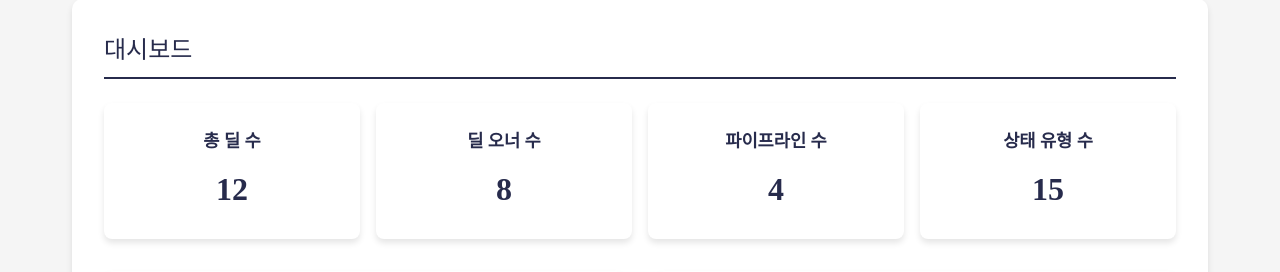
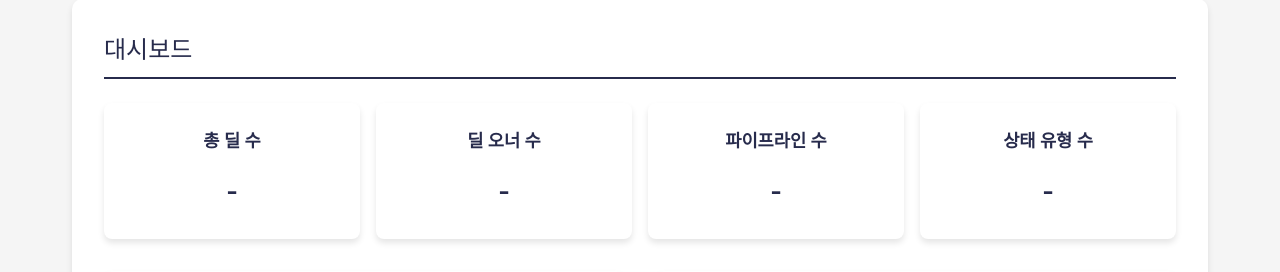
Before and after one commit to yoosungouk/porttest, a Flask app: page / in a window 1280 px wide. Shown: the part 688-960 px from the top of the page. Run offline with Flask 2, Linux system fonts and the light colour scheme; some libraries are stand-ins or nearby versions; some web fonts are replaced.

Commit message:
Remove hardcoded values

```diff
--- a/templates/index.html
+++ b/templates/index.html
@@ -325,19 +325,19 @@
             <div class="dashboard-grid">
                 <div class="dashboard-card">
                     <h3>총 딜 수</h3>
-                    <div class="value">12</div>
+                    <div class="value">-</div>
                 </div>
                 <div class="dashboard-card">
                     <h3>딜 오너 수</h3>
-                    <div class="value">8</div>
+                    <div class="value">-</div>
                 </div>
                 <div class="dashboard-card">
                     <h3>파이프라인 수</h3>
-                    <div class="value">4</div>
+                    <div class="value">-</div>
                 </div>
                 <div class="dashboard-card">
                     <h3>상태 유형 수</h3>
-                    <div class="value">15</div>
+                    <div class="value">-</div>
                 </div>
             </div>
             <div class="chart-container">
```
